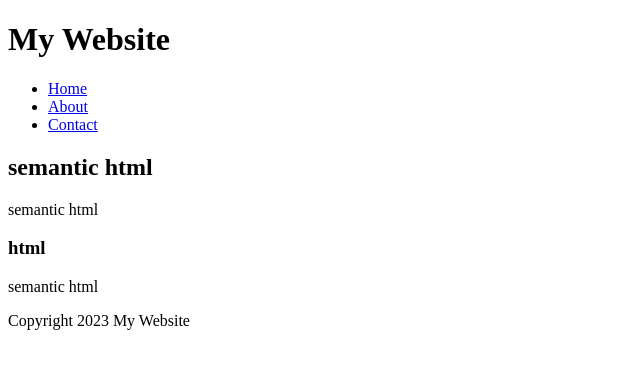
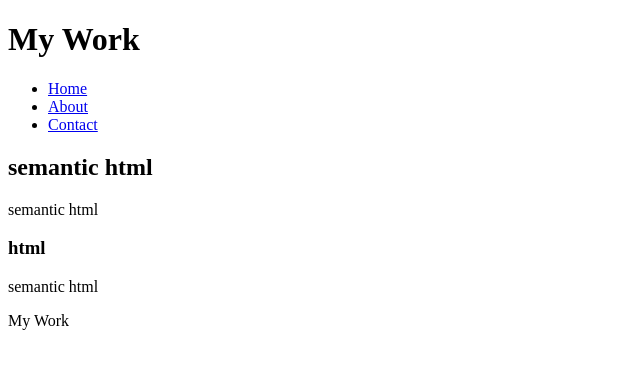
Before and after one commit to jaymoh21/semantic-vs-nonsmantic, a plain HTML site: page semantic.html in a window 1280 px wide. Shown: the whole page, without its empty margins (0-640 px from the left). Drawn offline with Linux system fonts and the light colour scheme.

Commit message:
Update semantic.html

```diff
--- a/semantic.html
+++ b/semantic.html
@@ -7,7 +7,7 @@
 </head>
 <body>
 <header>
-  <h1>My Website</h1>
+  <h1>My Work</h1>
   <nav>
     <ul>
      <li><a href="/">Home</a></li>
@@ -26,4 +26,4 @@
     <p>semantic html </p>
   </aside>
 </main>
-<footer>Copyright 2023 My Website</footer>
+<footer> My Work</footer>
```
